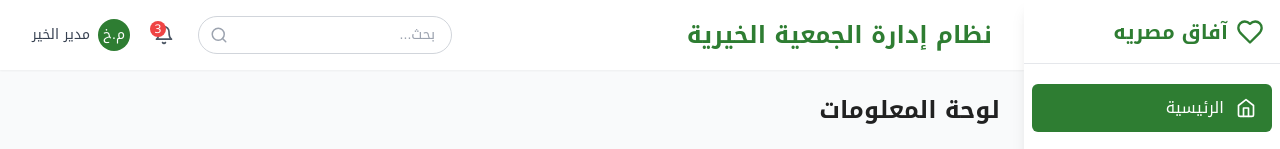
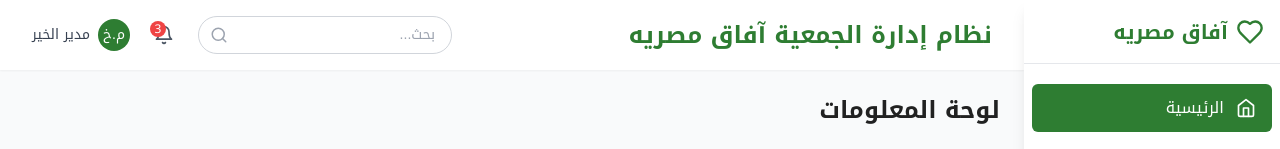
Before and after one commit to ELWAZEIR/Charity, a React (Vite) app: page / in a window 1280 px wide. Shown: the top 149 px of the page. Built offline with nearby package versions, Linux system fonts and the light colour scheme.

Commit message:
missing name

```diff
--- a/src/components/layout/Header.tsx
+++ b/src/components/layout/Header.tsx
@@ -18,7 +18,7 @@ const Header = ({ setSidebarOpen }: HeaderProps) => {
               <Menu size={24} />
             </button>
             <div className="hidden md:block">
-              <h1 className="text-2xl font-semibold text-primary">نظام إدارة الجمعية الخيرية</h1>
+              <h1 className="text-2xl font-semibold text-primary">نظام إدارة الجمعية آفاق مصريه</h1>
             </div>
           </div>
 
```
